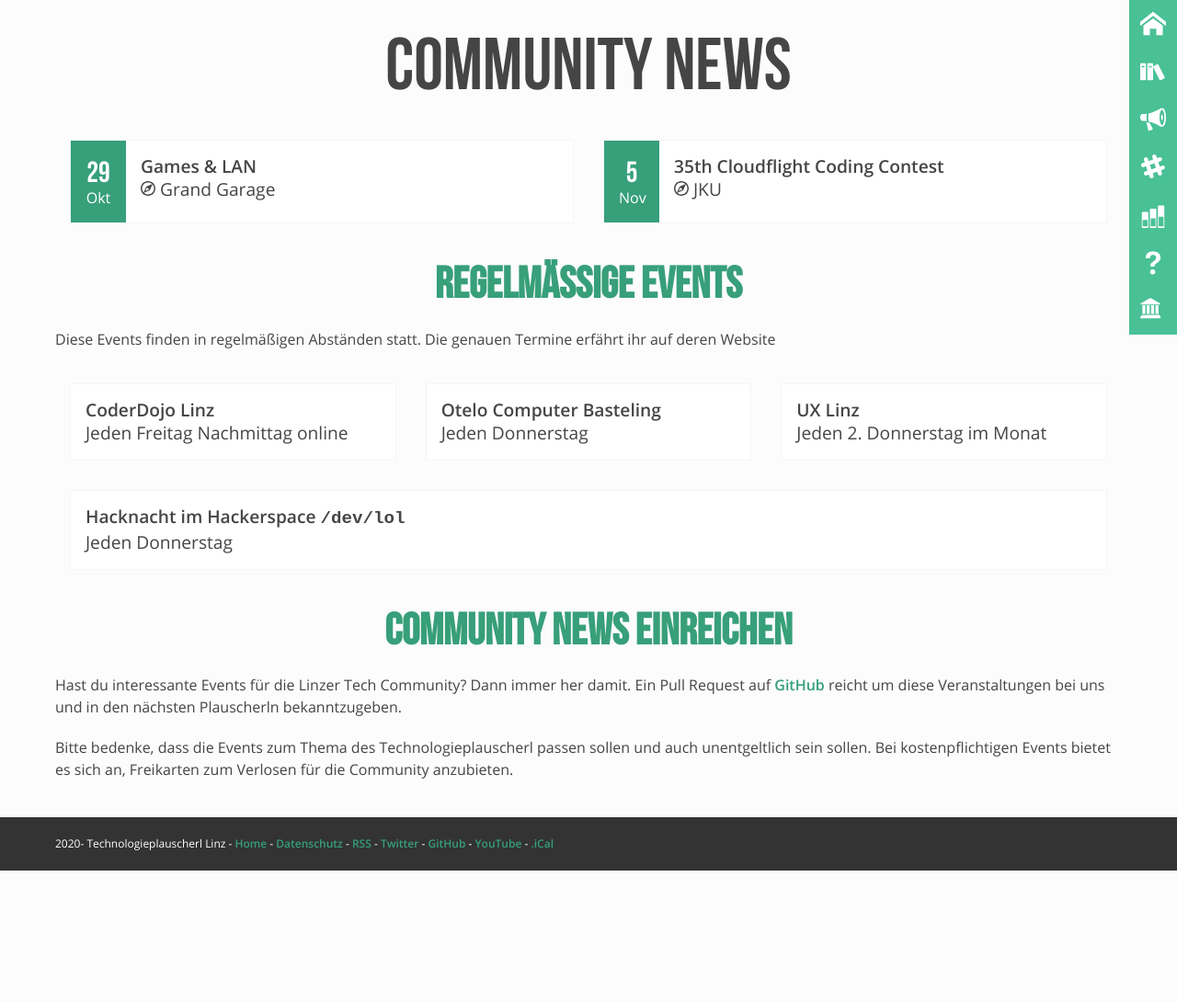
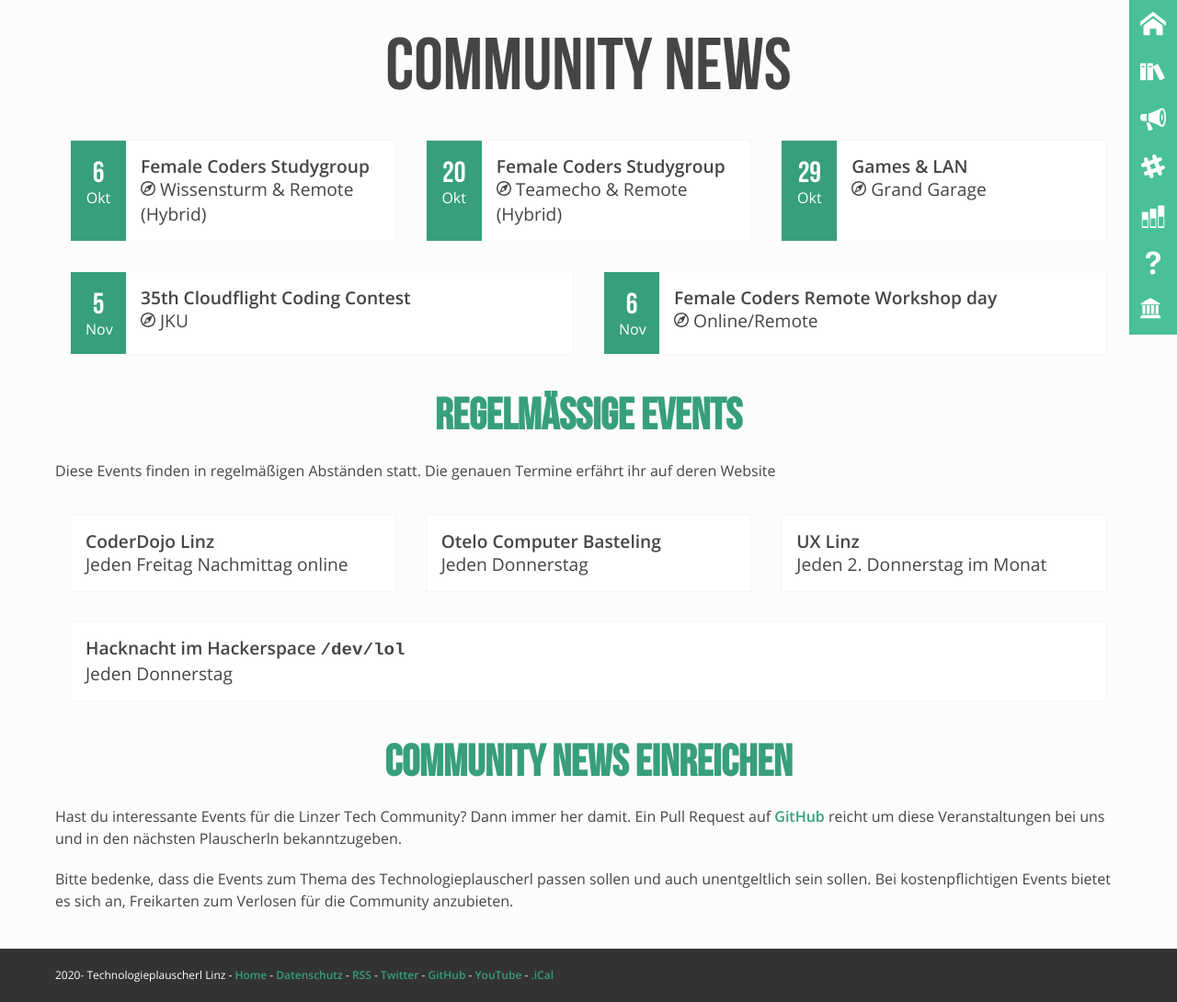
Before and after one commit to mericanAncer127/plauscherl, a Jekyll site: the page built from pages/community-news.html, in a window 1280 px wide. Shown: the whole page at 92% size. Built offline with Jekyll 4.4.1, drawn with Linux system fonts in a browser that asks for light colours; before the commit the page ends 947 px from its top, so only the background shows below that.

Commit message:
Update community.yml

```diff
--- a/_data/community.yml
+++ b/_data/community.yml
@@ -209,8 +209,8 @@
   name: "Waidhofen an der Ybbs Open Source Software"
   events:
 -
-  id: womencode
-  name: "Women && Code"
+  id: femalecoders
+  name: "Female Coders"
   events:
     -
       name: "Female Coders StudyGroup #X"
@@ -236,6 +236,21 @@
       name: "Remote Session #14 - Emotion Classification in Movie Reviews with Python"
       location: "Online/Remote"
       date: 2020-07-15
+      link: https://www.meetup.com/en-AU/Female-Coders-Linz/events/271674266/
+    -
+      name: "Female Coders Studygroup"
+      location: "Wissensturm & Remote (Hybrid)"
+      date: 2021-10-06
+      link: https://www.meetup.com/en-AU/Female-Coders-Linz/events/280944495
+    -
+      name: "Female Coders Studygroup"
+      location: "Teamecho & Remote (Hybrid)"
+      date: 2021-10-20
+      link: https://www.meetup.com/en-AU/Female-Coders-Linz/events/281198828
+    -
+      name: "Female Coders Remote Workshop day"
+      location: "Online/Remote"
+      date: 2021-11-06
       link: https://www.meetup.com/en-AU/Female-Coders-Linz/events/271674266/
 -
   id: beer+code
```
